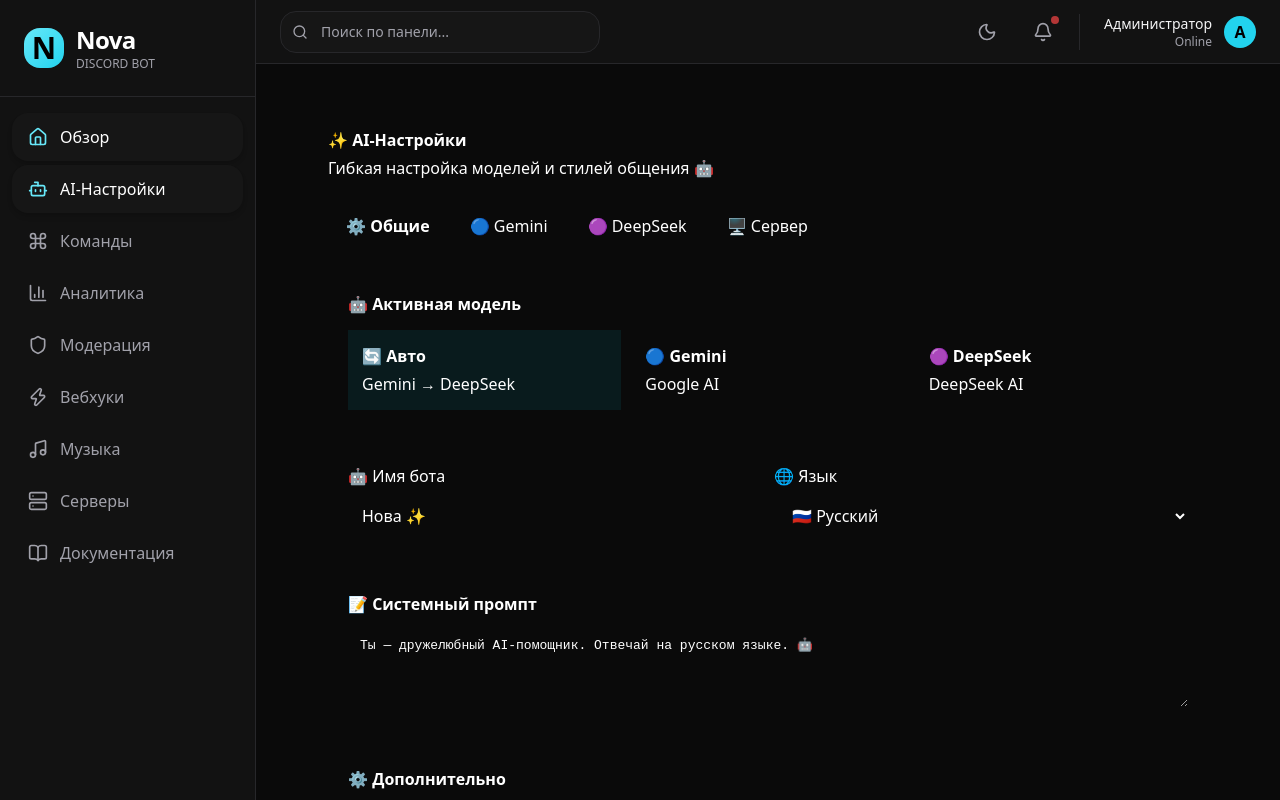
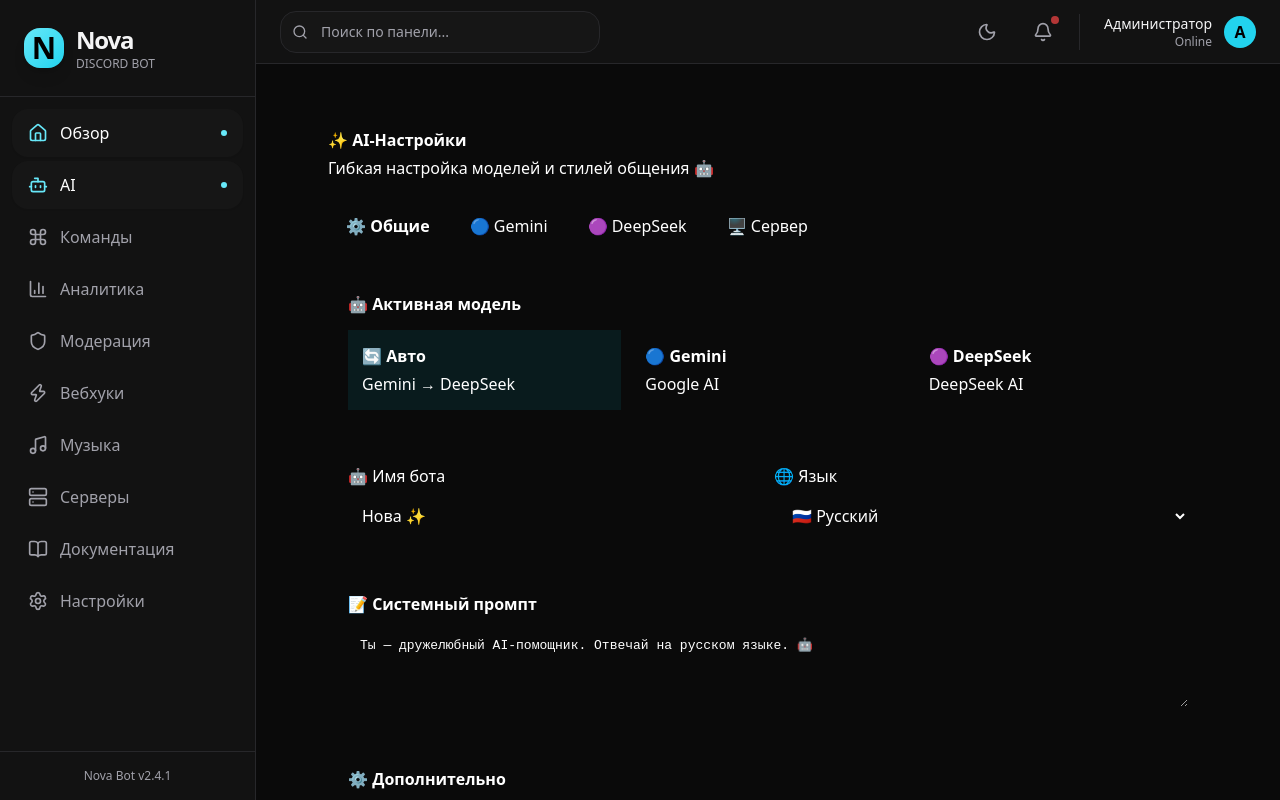
Before and after one commit to R4YDMOND/nova-bot, a Next.js app in the folder frontend/: page /dashboard/ai in a window 1280 px wide. Built offline with nearby package versions, Linux system fonts and the light colour scheme.

Commit message:
Update Sidebar.tsx

```diff
--- a/frontend/src/components/Sidebar.tsx
+++ b/frontend/src/components/Sidebar.tsx
@@ -1,20 +1,22 @@
 'use client';
 
-import * as React from "react";
-import Link from "next/link";
-import { usePathname } from "next/navigation";
-import { Home, Bot, Command, BarChart3, Shield, Zap, Music, Server, BookOpen } from "lucide-react";
+import Link from 'next/link';
+import { usePathname } from 'next/navigation';
+import {
+  Home, Bot, Command, BarChart3, Shield, Zap, Music, Server, BookOpen, Settings
+} from 'lucide-react';
 
 const navItems = [
-  { icon: Home, label: "Обзор", href: "/dashboard" },
-  { icon: Bot, label: "AI-Настройки", href: "/dashboard/ai" },
-  { icon: Command, label: "Команды", href: "/dashboard/commands" },
-  { icon: BarChart3, label: "Аналитика", href: "/dashboard/analytics" },
-  { icon: Shield, label: "Модерация", href: "/dashboard/moderation" },
-  { icon: Zap, label: "Вебхуки", href: "/dashboard/webhooks" },
-  { icon: Music, label: "Музыка", href: "/dashboard/music" },
-  { icon: Server, label: "Серверы", href: "/dashboard/servers" },
-  { icon: BookOpen, label: "Документация", href: "/docs" },
+  { icon: Home, label: 'Обзор', href: '/dashboard' },
+  { icon: Bot, label: 'AI', href: '/dashboard/ai' },
+  { icon: Command, label: 'Команды', href: '/dashboard/commands' },
+  { icon: BarChart3, label: 'Аналитика', href: '/dashboard/analytics' },
+  { icon: Shield, label: 'Модерация', href: '/dashboard/moderation' },
+  { icon: Zap, label: 'Вебхуки', href: '/dashboard/webhooks' },
+  { icon: Music, label: 'Музыка', href: '/dashboard/music' },
+  { icon: Server, label: 'Серверы', href: '/dashboard/servers' },
+  { icon: BookOpen, label: 'Документация', href: '/docs' },
+  { icon: Settings, label: 'Настройки', href: '/dashboard/settings' },
 ];
 
 export function Sidebar() {
@@ -23,36 +25,41 @@ export function Sidebar() {
   return (
     <div className="w-64 border-r border-[rgb(var(--border))] bg-[rgb(var(--surface))] flex flex-col h-screen">
       <div className="p-6 border-b border-[rgb(var(--border))]">
-        <Link href="/" className="flex items-center gap-3">
-          <div className="w-10 h-10 bg-gradient-to-br from-nova-400 to-cyan-400 rounded-2xl flex items-center justify-center">
+        <Link href="/" className="flex items-center gap-3 group">
+          <div className="w-10 h-10 bg-gradient-to-br from-nova-400 to-nova-500 rounded-2xl flex items-center justify-center shadow-lg">
             <span className="text-black font-bold text-3xl">N</span>
           </div>
           <div>
-            <h1 className="text-2xl font-bold tracking-tight">Nova</h1>
+            <h1 className="text-2xl font-bold tracking-tighter text-[rgb(var(--text))]">Nova</h1>
             <p className="text-xs text-[rgb(var(--text-secondary))]">DISCORD BOT</p>
           </div>
         </Link>
       </div>
 
-      <nav className="flex-1 px-3 py-4 space-y-1 overflow-y-auto">
+      <nav className="flex-1 p-3 space-y-1 overflow-y-auto">
         {navItems.map((item) => {
-          const isActive = pathname === item.href || pathname?.startsWith(item.href + "/");
+          const isActive = pathname === item.href || pathname?.startsWith(item.href + '/');
           return (
             <Link
               key={item.href}
               href={item.href}
               className={`group flex items-center gap-3 px-4 py-3 rounded-2xl font-medium transition-all ${
                 isActive
-                  ? 'bg-[rgb(var(--surface-2))] text-white shadow-md'
-                  : 'text-[rgb(var(--text-secondary))] hover:bg-[rgb(var(--surface-2))] hover:text-white'
+                  ? 'bg-[rgb(var(--surface-2))] text-white shadow-sm'
+                  : 'text-[rgb(var(--text-secondary))] hover:bg-[rgb(var(--surface-2))] hover:text-[rgb(var(--text))]'
               }`}
             >
               <item.icon className={`w-5 h-5 transition-colors ${isActive ? 'text-nova-400' : 'group-hover:text-nova-400'}`} />
               <span>{item.label}</span>
+              {isActive && <div className="ml-auto w-1.5 h-1.5 bg-nova-400 rounded-full" />}
             </Link>
           );
         })}
       </nav>
+
+      <div className="p-4 border-t border-[rgb(var(--border))]">
+        <p className="text-xs text-center text-[rgb(var(--text-secondary))]">Nova Bot v2.4.1</p>
+      </div>
     </div>
   );
 }
```
